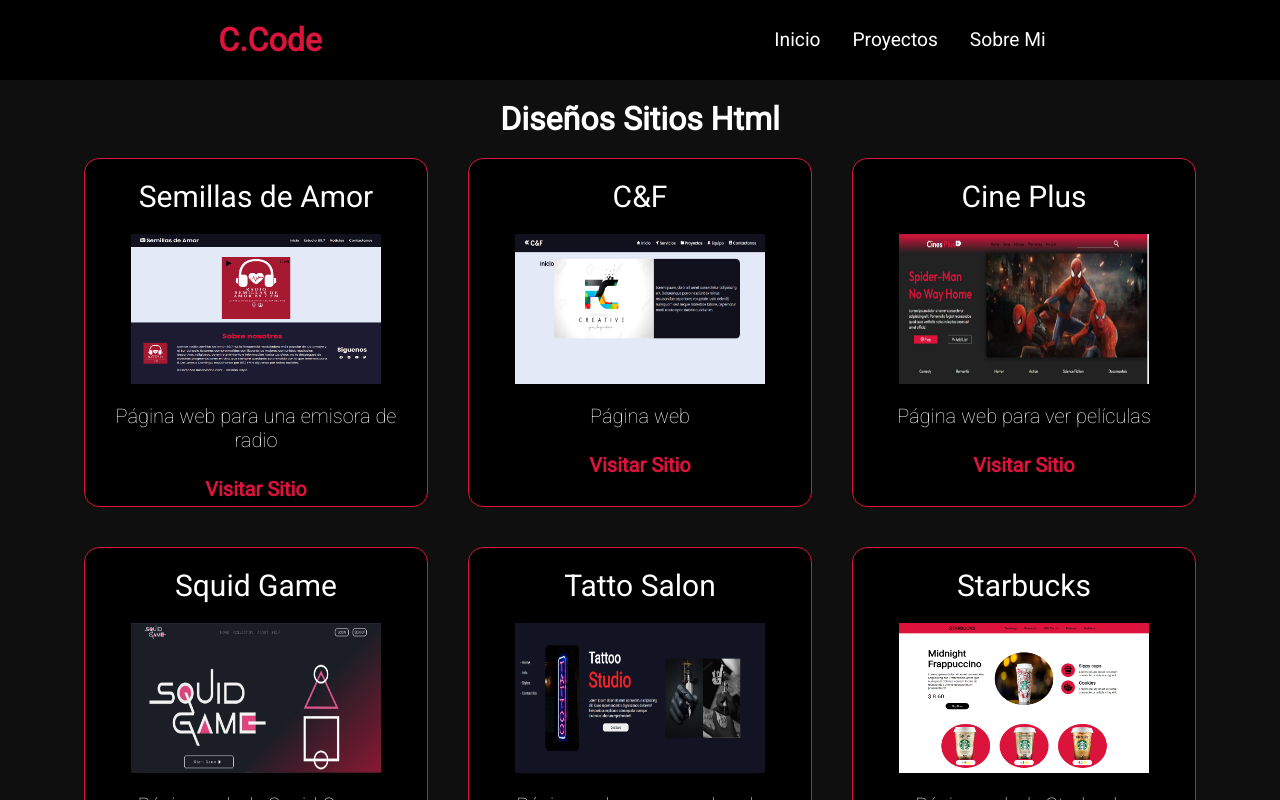
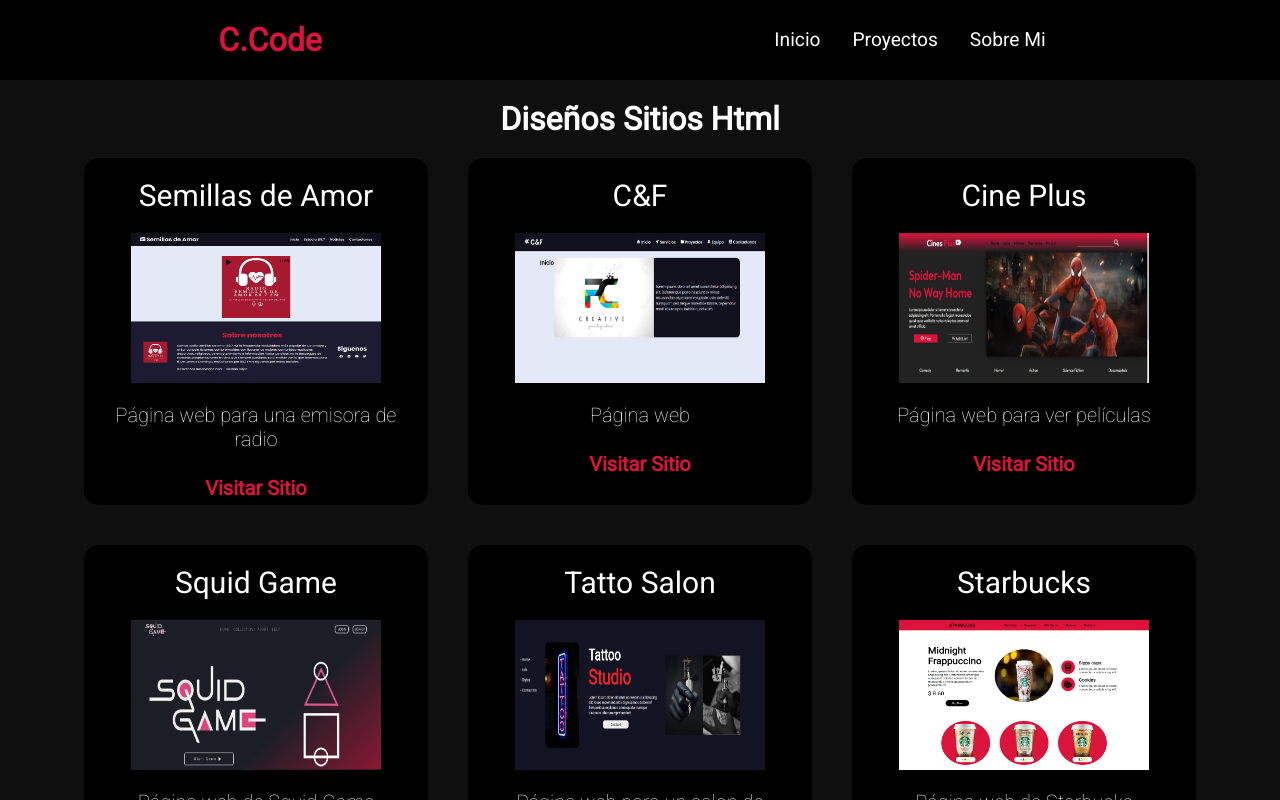
Before and after one commit to cristiancr20/portafolio-web, a React (Create React App) app: page /proyectos/html in a window 1280 px wide. Shown: the top 800 px of the page. Built offline with nearby package versions, Linux system fonts and the light colour scheme.

Commit message:
Cambio de estilo
Se quito el borde de las cartas de proyectos

```diff
--- a/src/components/Card.css
+++ b/src/components/Card.css
@@ -1,5 +1,5 @@
 .proyecto_card{
-    border: 1px solid crimson;
+
     margin: 20px;
     border-radius: 15px;
     background: #000;
```
